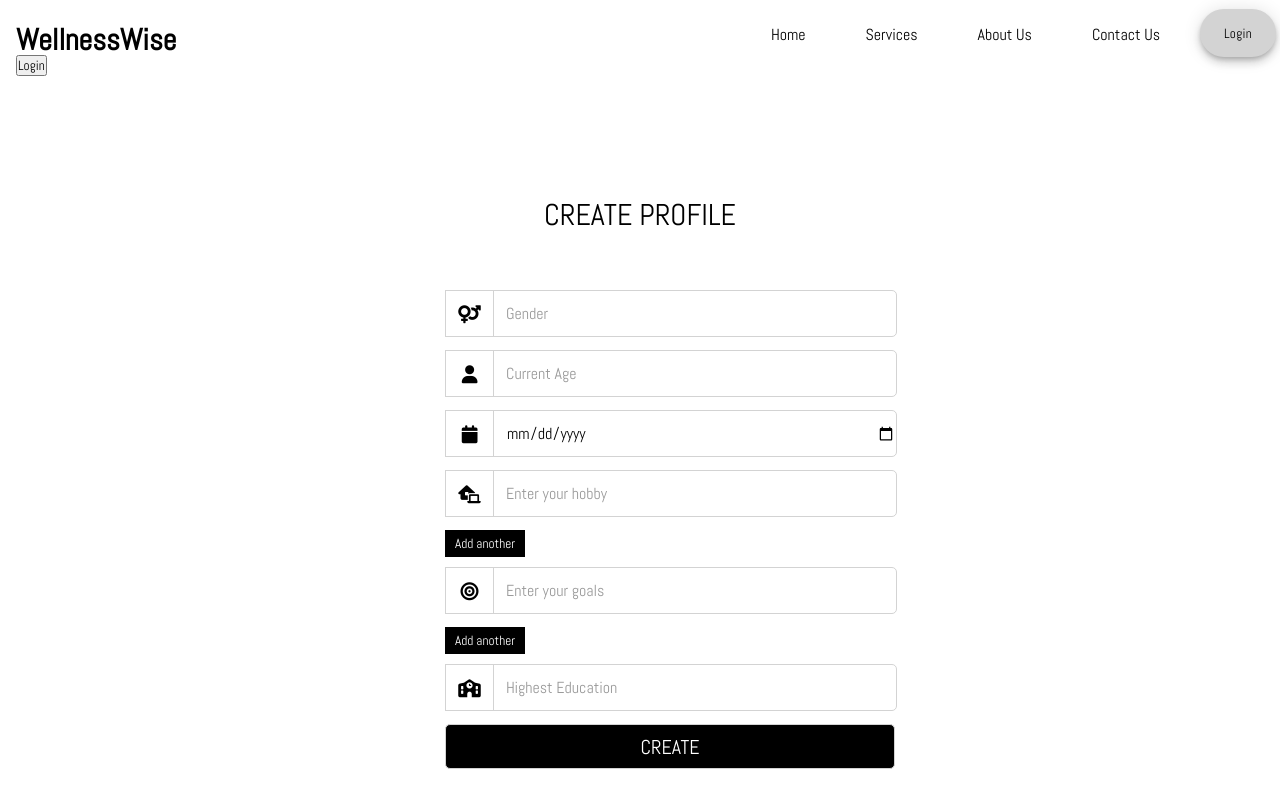
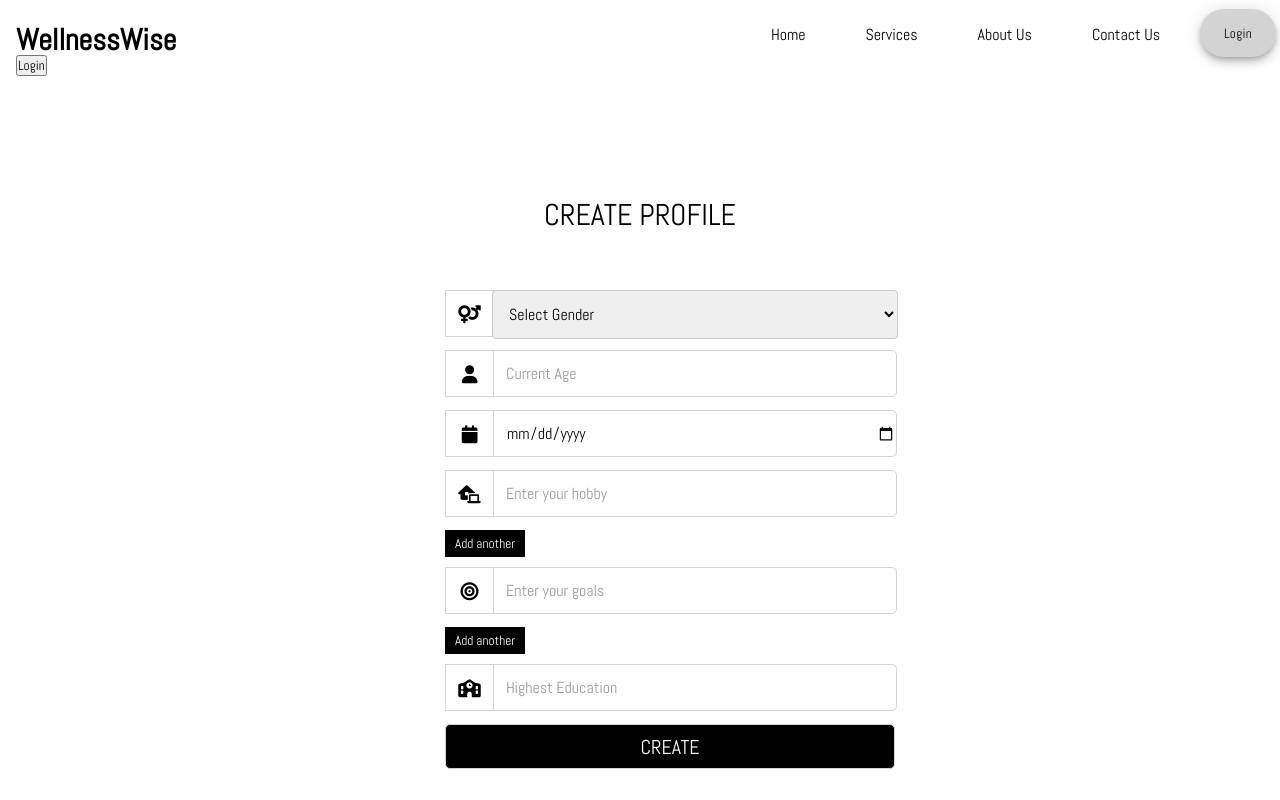
Before and after one commit to Mehar-Aziz/WellnessWise, a React (Create React App) app in the folder wellnesswise-frontend/: page /createprofile in a window 1280 px wide. Shown: the top 800 px of the page. Built offline with nearby package versions, Linux system fonts and the light colour scheme.

Commit message:
Add Modal

```diff
--- a/wellnesswise-frontend/src/components/CreateProfile.css
+++ b/wellnesswise-frontend/src/components/CreateProfile.css
@@ -25,3 +25,14 @@
     height: 20px;
     cursor: pointer;
 }
+
+.gender-select select {
+  position: relative;
+  left: 47px;
+  width: 104%;
+  padding: 12px;
+  border: 1px solid #ccc;
+  border-radius: 4px;
+  box-sizing: border-box;
+  font-size: 16px;
+}
--- a/wellnesswise-frontend/src/components/CreateProfile1.js
+++ b/wellnesswise-frontend/src/components/CreateProfile1.js
@@ -1,8 +1,8 @@
 import React, { useState } from 'react';
-import { useNavigate } from 'react-router-dom';
 import './Registration.css';
 import './Login.css';
 import './CreateProfile.css'
+import { useNavigate } from 'react-router-dom';
 
 const CreateProfile1 = () => {
   const navigate = useNavigate();
@@ -11,7 +11,6 @@ const CreateProfile1 = () => {
   const [education, setEducation] = useState('');
   const [birth, setBirth] = useState('');
   const [age, setAge] = useState('');
-
   const [hobbies, setHobbies] = useState(['']);
   const [goals, setGoals] = useState(['']);
 
@@ -55,6 +54,7 @@ const handleRemoveGoal = (index) => {
   const handleSubmit = (e) => {
     e.preventDefault();
     // Add your form submission logic here
+    navigate('/profile');
 
     // Reset form fields
     setEducation('');
@@ -65,9 +65,6 @@ const handleRemoveGoal = (index) => {
     setGender('');
 
 
-    //Navigate to login
-    navigate('/profile');
-
   };
 
   return (
@@ -75,16 +72,22 @@ const handleRemoveGoal = (index) => {
       <div className="wrapper">
         <div className="title"><span>CREATE PROFILE</span></div>
         <form onSubmit={handleSubmit}>
+
         <div className="row">
-            <i className="fas fa-venus-mars"></i>
-            <input
-              type="text"
-              placeholder="Gender"
-              value={gender}
-              onChange={(e) => setGender(e.target.value)}
-              required
-            />
-          </div>
+        <i className="fas fa-venus-mars"></i>
+        <div className="gender-select">
+          <select
+            id="gender"
+            value={gender}
+            onChange={(e) => setGender(e.target.value)}
+            required
+          >
+            <option value="">Select Gender</option>
+            <option value="male">Male</option>
+            <option value="female">Female</option>
+          </select>
+        </div>
+      </div>
 
           <div className="row">
             <i className="fas fa-user"></i>
@@ -172,7 +175,6 @@ const handleRemoveGoal = (index) => {
 <div className="row button">
             <input type="submit" value="CREATE" />
           </div>
-
         </form>
       </div>
     </div>
--- a/wellnesswise-frontend/src/components/CreateProfileButton.css
+++ b/wellnesswise-frontend/src/components/CreateProfileButton.css
@@ -1,4 +1,4 @@
-.card {
+/* .card {
     width: 300px;
     padding: 20px;
     margin: 20px auto;
@@ -23,3 +23,28 @@
   .card-button:hover {
     background-color: #343434;
   }
+   */
+
+   .card {
+    background: #fff;
+    padding: 50px;
+    box-shadow: 0 2px 10px rgba(0, 0, 0, 0.1);
+    display: flex;
+    flex-direction: column;
+    align-items: center;
+    gap: 10px;
+  }
+  .card h1 {
+    font-size: 1.8rem;
+  }
+  .card-button {
+    padding: 10px 20px;
+    border: none;
+    background-color: black;
+    color: white;
+    cursor: pointer;
+  }
+
+  .card-button:hover {
+    background-color: #343434;
+  }
--- a/wellnesswise-frontend/src/components/CreateProfileButton.js
+++ b/wellnesswise-frontend/src/components/CreateProfileButton.js
@@ -1,26 +1,32 @@
 import React from 'react';
 import './CreateProfileButton.css';
 import { useNavigate } from 'react-router-dom';
-const CreateProfileButton = (props) => {
+
+const CreateProfileButton = ({ onClose }) => {
     const navigate = useNavigate();
     //hide navbar anf footer
-    React.useEffect(() => {
-        props.funcNav(false);
-        return () =>
-            //to make it visile oafter
-            props.funcNav(true);
-    }, [props]);
+    // React.useEffect(() => {
+    //     props.funcNav(false);
+    //     return () =>
+    //         //to make it visile oafter
+    //         props.funcNav(true);
+    // }, [props]);
 
     const handleSkip = () => {
-navigate('/home')//got to dashboard profile
+      onClose();
+navigate('/profile');//got to dashboard profile
+
     };
 
     const handleCreate = () => {
-        navigate('/createprofile')
-    }
+      onClose();
+        navigate('/createprofile');
+
+    };
 
   return (
     <div className="card">
+      <h1>CONTINUE CREATING PROFILE?</h1>
       <button className="card-button" onClick={handleSkip}>SKIP</button>
       <button className="card-button" onClick={handleCreate}>CREATE</button>
     </div>
--- a/wellnesswise-frontend/src/components/Registration.css
+++ b/wellnesswise-frontend/src/components/Registration.css
@@ -25,3 +25,27 @@
 .terms a:hover {
     text-decoration: underline;
 }
+
+
+/* Modal overlay */
+.modal-overlay {
+    position: fixed;
+    top: 0;
+    left: 0;
+    right: 0;
+    bottom: 0;
+    background-color: rgba(0, 0, 0, 0.7);
+    display: flex;
+    justify-content: center;
+    align-items: center;
+    z-index: 1000;
+  }
+
+  /* Modal content */
+  .modal-content {
+    background: white;
+    padding: 20px;
+    border-radius: 10px;
+    box-shadow: 0 2px 10px rgba(0, 0, 0, 0.1);
+    z-index: 1001;
+  }
--- a/wellnesswise-frontend/src/components/Registration.js
+++ b/wellnesswise-frontend/src/components/Registration.js
@@ -1,10 +1,13 @@
 import React, { useState } from 'react';
-import { useNavigate } from 'react-router-dom';
+//import { useNavigate } from 'react-router-dom';
 import './Registration.css';
 import './Login.css';
+import CreateProfileButton from './CreateProfileButton';
 
 const Registration = () => {
-  const navigate = useNavigate();
+ // const navigate = useNavigate();
+  const [showModal, setShowModal] = useState(false);
+
   const [name, setName] = useState('');
   const [email, setEmail] = useState('');
   const [phone, setPhone] = useState('');
@@ -13,10 +16,7 @@ const Registration = () => {
 
   const handleSubmit = (e) => {
     e.preventDefault();
-    // Add your form submission logic here
-    console.log('Form submitted!');
-    console.log('Email/Phone:', email);
-    console.log('Password:', password);
+
     // Reset form fields
     setName('');
     setEmail('');
@@ -24,9 +24,12 @@ const Registration = () => {
     setAddress('');
     setPassword('');
 
-    //Navigate to login
-    navigate('/button');
+    setShowModal(true);
 
+  };
+
+  const handleCloseModal = () => {
+  setShowModal(false);
   };
 
   return (
@@ -96,6 +99,13 @@ const Registration = () => {
 
         </form>
       </div>
+      {showModal && (
+        <div className="modal-overlay">
+          <div className="modal-content">
+            <CreateProfileButton onClose={handleCloseModal} />
+          </div>
+        </div>
+      )}
     </div>
   );
 };
```
